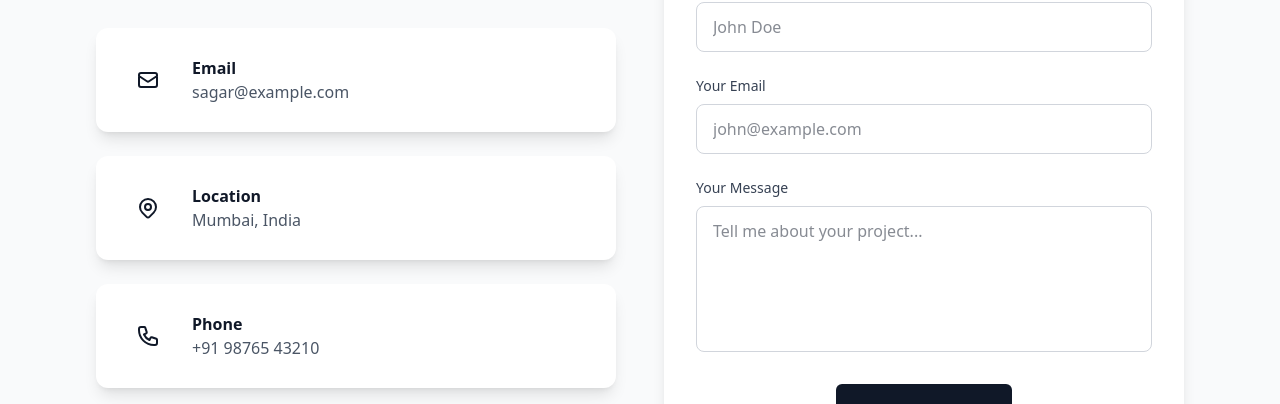
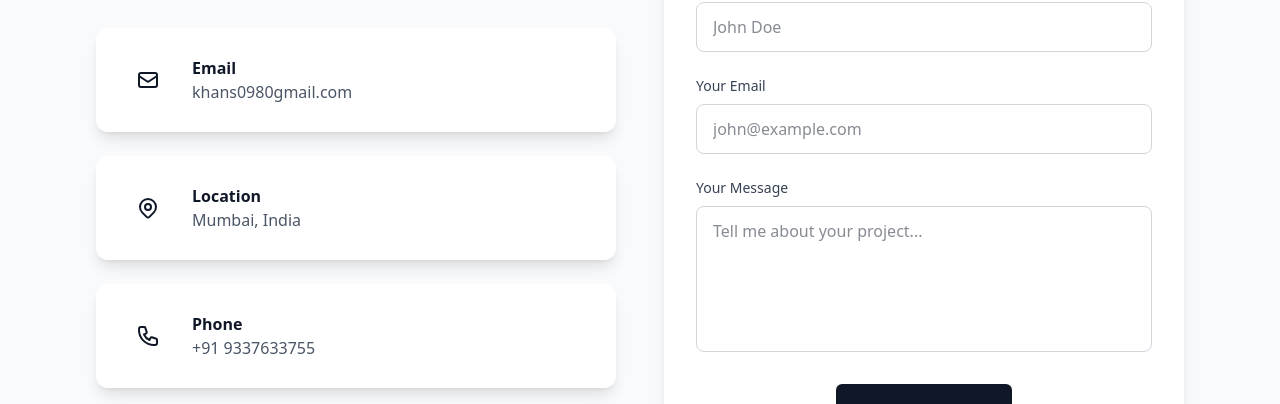
Before and after one commit to shahid0980/my-portfolio, a React (Vite) app: page / in a window 1280 px wide. Shown: the part 3562-3966 px from the top of the page. Built offline with nearby package versions, Linux system fonts and the light colour scheme.

Commit message:
updating contact page

```diff
--- a/src/components/Contact.jsx
+++ b/src/components/Contact.jsx
@@ -56,7 +56,7 @@
                 </div>
                 <div>
                   <h3 className="font-semibold text-gray-900">Email</h3>
-                  <p className="text-gray-600">sagar@example.com</p>
+                  <p className="text-gray-600">khans0980gmail.com</p>
                 </div>
               </div>
             </div>
@@ -110,7 +110,7 @@
                 </div>
                 <div>
                   <h3 className="font-semibold text-gray-900">Phone</h3>
-                  <p className="text-gray-600">+91 98765 43210</p>
+                  <p className="text-gray-600">+91 9337633755</p>
                 </div>
               </div>
             </div>
```
